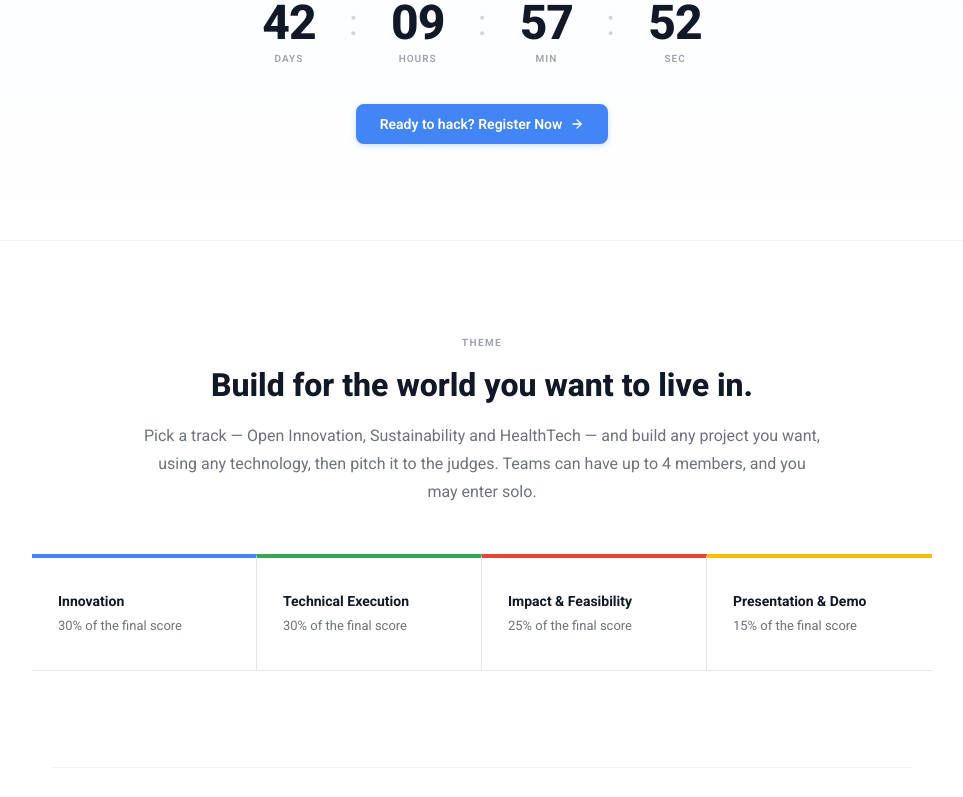
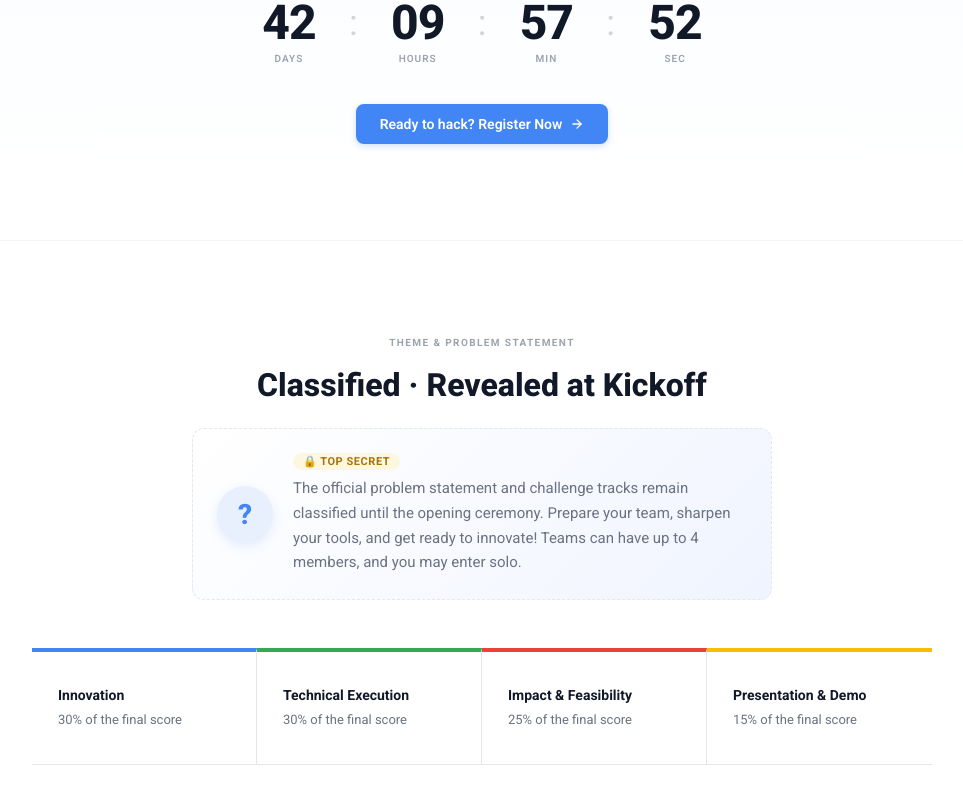
Before and after one commit to mum-hackathon-2026/hackathon-website, an Angular app in the folder frontend/: page / in a window 1280 px wide. Shown: the part 444-1241 px from the top of the page, without its empty margins (158-1121 px from the left). Built offline with nearby package versions, Linux system fonts and the light colour scheme.

Commit message:
frontend: display mysterious classified theme card on homepage

```diff
--- a/frontend/src/app/pages/home/theme/theme.html
+++ b/frontend/src/app/pages/home/theme/theme.html
@@ -1,21 +1,17 @@
 <section class="theme">
   <div class="theme__intro">
-    <p class="theme__eyebrow">Theme</p>
-    <h2 class="theme__title">Build for the world you want to live in.</h2>
-    <!--
-      "one of three tracks" used to be hardcoded beside a list built from
-      config, so a fourth track was named in the list and miscounted in the
-      sentence. The list names them all, so it carries the count on its own and
-      the sentence no longer states one.
-    -->
-    <p class="theme__blurb">
-      @if (trackList()) {
-        Pick a track — {{ trackList() }} — and build any project you want,
-      } @else {
-        Pick a track and build any project you want,
-      }
-      using any technology, then pitch it to the judges. {{ teamSize() }}
-    </p>
+    <p class="theme__eyebrow">Theme & Problem Statement</p>
+    <h2 class="theme__title">Classified · Revealed at Kickoff</h2>
+
+    <div class="theme__mystery-card">
+      <div class="theme__mystery-icon" aria-hidden="true">?</div>
+      <div class="theme__mystery-content">
+        <span class="theme__mystery-tag">🔒 Top Secret</span>
+        <p class="theme__blurb">
+          The official problem statement and challenge tracks remain classified until the opening ceremony. Prepare your team, sharpen your tools, and get ready to innovate! {{ teamSize() }}
+        </p>
+      </div>
+    </div>
   </div>
 
   <ul class="theme__pillars">
--- a/frontend/src/app/pages/home/theme/theme.scss
+++ b/frontend/src/app/pages/home/theme/theme.scss
@@ -25,10 +25,56 @@
   color: var(--color-ink);
 }
 
+.theme__mystery-card {
+  display: flex;
+  align-items: center;
+  gap: 20px;
+  max-width: 580px;
+  margin: 24px auto 0;
+  padding: 24px;
+  border: 1px dashed var(--color-border);
+  border-radius: 12px;
+  background: linear-gradient(135deg, var(--color-surface) 0%, var(--color-blue-wash, #f0f7ff) 100%);
+  text-align: left;
+}
+
+.theme__mystery-icon {
+  display: flex;
+  align-items: center;
+  justify-content: center;
+  flex-shrink: 0;
+  width: 56px;
+  height: 56px;
+  border-radius: 50%;
+  background: var(--color-blue-tint);
+  color: var(--color-blue);
+  font-size: 28px;
+  font-weight: 800;
+  box-shadow: 0 4px 12px rgba(66, 133, 244, 0.15);
+}
+
+.theme__mystery-content {
+  display: flex;
+  flex-direction: column;
+  gap: 6px;
+}
+
+.theme__mystery-tag {
+  align-self: flex-start;
+  padding: 2px 10px;
+  border-radius: 12px;
+  background: var(--color-amber-tint);
+  color: var(--color-amber-ink);
+  font-size: 11px;
+  font-weight: 700;
+  text-transform: uppercase;
+  letter-spacing: 0.05em;
+}
+
 .theme__blurb {
   margin: 0;
-  font-size: 16px;
-  line-height: 1.75;
+  font-size: 15px;
+  line-height: 1.65;
   color: var(--color-muted);
 }
 
@@ -86,8 +132,18 @@
     grid-template-columns: repeat(2, 1fr);
   }
 
-  /* Two per row, so only the right-hand column drops its divider. */
   .theme__pillar:nth-child(2n) {
     border-right: none;
   }
 }
+
+@media (max-width: 520px) {
+  .theme__mystery-card {
+    flex-direction: column;
+    text-align: center;
+  }
+
+  .theme__mystery-tag {
+    align-self: center;
+  }
+}
```
Also changed, not shown: 1 other file (tests, documents, lock files or other folders).
